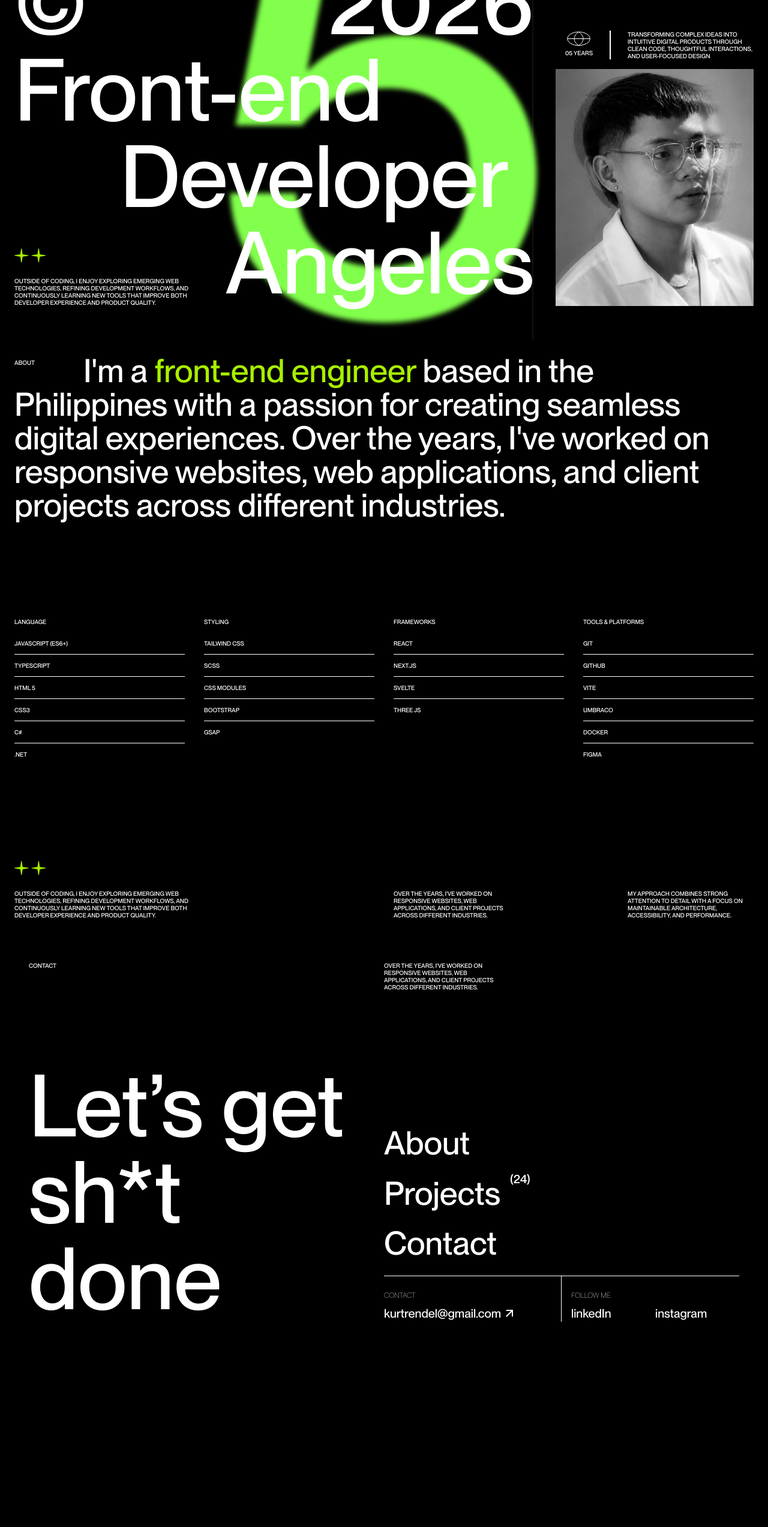
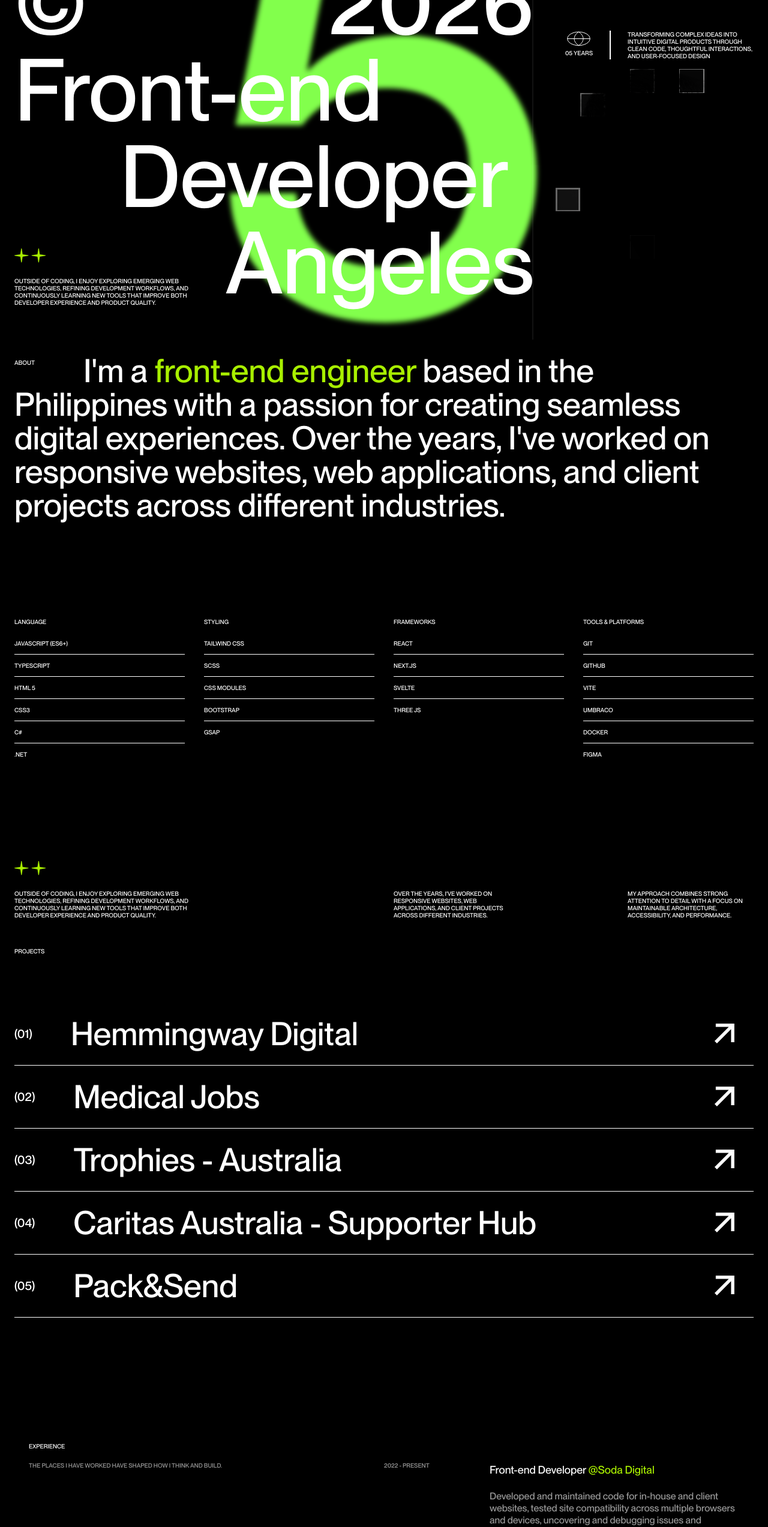
Before and after one commit to mrktegerero/creative-portfolio, a React (Vite) app in the folder Creative.Portfolio/: page / in a window 1280 px wide. Shown: the part 234-2779 px from the top of the page at 60% size. Before the commit the page ends 2485 px from the top, so only its background shows below. Built offline with nearby package versions, Linux system fonts and the light colour scheme.

Commit message:
🐛 fixes ~

```diff
--- a/Creative.Portfolio/src/App.tsx
+++ b/Creative.Portfolio/src/App.tsx
@@ -2,9 +2,10 @@ import { useEffect, useState } from "react";
 import Lenis from "lenis";
 import { ScrollTrigger } from "gsap/ScrollTrigger";
 import { About } from "./Components/Home/About";
+import { Experience } from "./Components/Home/Experience";
 import { Hero } from "./Components/Home/Hero";
-// import { Projects } from "./Components/Home/Projects";
-// import { ProjectList } from "./Components/Home/ProjectList";
+import { Projects } from "./Components/Home/Projects";
+import { ProjectList } from "./Components/Home/ProjectList";
 import { Contact } from "./Components/Footer/Contact";
 import { Nav } from "./Components/Nav/Nav";
 import { LoadingScreen } from "./Components/Loader/LoadingScreen";
@@ -52,10 +53,11 @@ function App() {
 
       <main className="bg-black flex flex-1 flex-col">
         <Nav />
-        <Hero />
+        <Hero isReady={!isLoading} />
         <About />
-        {/* <ProjectList />
-        <Projects /> */}
+        {/* <ProjectList /> */}
+        <Projects />
+        <Experience />
         <Contact />
       </main>
     </>
--- /dev/null
+++ b/Creative.Portfolio/src/Components/Home/Experience.tsx
@@ -0,0 +1,55 @@
+import { Paragraph } from "../Reusable/Paragraph";
+import { experienceData } from "../../data/ExperienceData";
+
+export function Experience() {
+  return (
+    <section id="experience" className="w-full px-6 py-20 md:px-12 md:py-32">
+      <div className="grid gap-12 md:grid-cols-2 md:gap-0">
+        <div className="flex flex-col gap-5">
+          <Paragraph>Experience</Paragraph>
+
+          <Paragraph className="max-w-md text-neutral-100">
+            {experienceData.intro}
+          </Paragraph>
+        </div>
+
+        <div className="flex flex-col gap-12 md:gap-16">
+          <div className="">
+            {experienceData.roles.map((role) => (
+              <article
+                key={`${role.company}-${role.period}`}
+                className="grid gap-5 border-b last:border-b-0 border-white/25 py-8 md:grid-cols-[9rem_minmax(0,1fr)] md:gap-8"
+              >
+                <Paragraph className="text-neutral-100">
+                  {role.period}
+                </Paragraph>
+
+                <div className="flex flex-col gap-5">
+                  <h3 className="text-base font-medium md:text-lg">
+                    {role.title}{" "}
+                    <span className="text-primary-light">
+                      <a
+                        href={role.companyUrl}
+                        target="_blank"
+                        rel="noopener noreferrer"
+                        className="group relative inline-block after:absolute after:bottom-0 after:left-0 after:h-px after:w-full after:origin-left after:scale-x-0 after:bg-current after:transition-transform after:duration-300 hover:after:scale-x-100 focus-visible:after:scale-x-100"
+                      >
+                        @{role.company}
+                      </a>
+                    </span>
+                  </h3>
+                  <p className="max-w-2xl text-sm leading-5 text-neutral-100 md:text-base">
+                    {role.summary}
+                  </p>
+                  <p className="text-xs leading-5 text-white md:text-sm">
+                    {role.technologies}
+                  </p>
+                </div>
+              </article>
+            ))}
+          </div>
+        </div>
+      </div>
+    </section>
+  );
+}
--- a/Creative.Portfolio/src/Components/Home/Hero.tsx
+++ b/Creative.Portfolio/src/Components/Home/Hero.tsx
@@ -1,63 +1,165 @@
+import { useRef } from "react";
+import { useGSAP } from "@gsap/react";
+import gsap from "gsap";
+import { ScrollTrigger } from "gsap/ScrollTrigger";
 import { Icon } from "../Reusable/Icon";
 import { Paragraph } from "../Reusable/Paragraph";
 import { heroData } from "../../data/HeroData";
 import { clsx } from "clsx";
 
-export function Hero() {
+gsap.registerPlugin(useGSAP, ScrollTrigger);
+
+export function Hero({ isReady }: { isReady: boolean }) {
   return (
     <>
       <section className="relative md:h-screen p-6 w-full">
         <div className="w-full h-full relative">
           <h1 className="z-10 relative md:absolute md:bottom-8 md:left-0 text-[clamp(3rem,1.5rem+12.5vw,9rem)] leading-[clamp(3rem,1.5rem+12.5vw,9rem)] flex flex-col">
-                    <span className="flex items-center w-full justify-between"><span>{heroData.heading.copyright}</span><span>{heroData.heading.year}</span></span>
+            <span className="flex items-center w-full justify-between">
+              <span>{heroData.heading.copyright}</span>
+              <span>{heroData.heading.year}</span>
+            </span>
             <span>{heroData.heading.specialty}</span>
-                    <span className="pl-[clamp(1rem,calc(-1rem+15vw),15rem)]">{heroData.heading.role}</span>
-                    <span className="pl-[clamp(2rem,calc(-2rem+30vw),30rem)]">{heroData.heading.location}</span>
+            <span className="pl-[clamp(1rem,calc(-1rem+15vw),15rem)]">
+              {heroData.heading.role}
+            </span>
+            <span className="pl-[clamp(2rem,calc(-2rem+30vw),30rem)]">
+              {heroData.heading.location}
+            </span>
           </h1>
 
           <LeftText />
 
-                <Image />
+          <Image isReady={isReady} />
 
-                <div className="absolute top-2/4 -translate-y-2/4 left-2/4 -translate-x-2/4 text-[500px] md:text-[1000px] font-medium text-primary blur-xs">{heroData.backgroundNumber}</div>
+          <div className="absolute top-2/4 -translate-y-2/4 left-2/4 -translate-x-2/4 text-[500px] md:text-[1000px] font-medium text-primary blur-xs">
+            {heroData.backgroundNumber}
+          </div>
         </div>
       </section>
     </>
-  )
+  );
 }
 
-function Image() {
+function Image({ isReady }: { isReady: boolean }) {
+  const imageRef = useRef<HTMLImageElement>(null);
+  const revealRef = useRef<HTMLDivElement>(null);
+
+  console.log(isReady);
+
+  useGSAP(
+    () => {
+      if (!isReady) return;
+
+      const image = imageRef.current;
+      const blocks = revealRef.current?.querySelectorAll("[data-image-block]");
+
+      if (!image || !blocks?.length) return;
+
+      const motion = gsap.matchMedia();
+
+      motion.add("(prefers-reduced-motion: no-preference)", () => {
+        gsap.set(blocks, {
+          autoAlpha: 1,
+          scale: 1,
+          transformOrigin: "center",
+        });
+        gsap.set(image, { scale: 1.06 });
+
+        return gsap
+          .timeline({
+            scrollTrigger: {
+              trigger: revealRef.current,
+              start: "top 45%",
+              end: "top 10%",
+              scrub: 0.35,
+            },
+          })
+          .to(blocks, {
+            autoAlpha: 0,
+            scale: 0.15,
+            stagger: {
+              each: 0.02,
+              from: "random",
+            },
+            ease: "none",
+          })
+          .to(
+            image,
+            {
+              scale: 1,
+              ease: "none",
+            },
+            0,
+          );
+      });
+
+      motion.add("(prefers-reduced-motion: reduce)", () => {
+        gsap.set(blocks, { autoAlpha: 0 });
+        gsap.set(image, { scale: 1 });
+      });
+
+      return () => motion.revert();
+    },
+    { dependencies: [isReady], revertOnUpdate: true },
+  );
+
   return (
     <div className="max-md:mt-10 z-10 relative max-md:flex max-md:justify-end max-md:w-full md:absolute md:bottom-8 md:right-0">
       <div className="flex flex-col gap-4">
         <div className="flex justify-between gap-4 pl-4">
           <div className="flex flex-col items-center gap-1">
-                        <Icon name={heroData.experience.icon} size={27} testid="globe-icon" />
+            <Icon
+              name={heroData.experience.icon}
+              size={27}
+              testid="globe-icon"
+            />
             <Paragraph>{heroData.experience.duration}</Paragraph>
           </div>
 
           <hr className="border-white border-r-2 h-12"></hr>
 
-                    <Paragraph className="max-w-52.5">{heroData.experience.summary}</Paragraph>
+          <Paragraph className="max-w-52.5">
+            {heroData.experience.summary}
+          </Paragraph>
         </div>
-                <div className="aspect-66/79 w-full max-w-82.5">
-                    <img src={heroData.image.src} alt={heroData.image.alt} className="w-full h-full object-cover"/>
+        <div className="relative aspect-66/79 w-full max-w-82.5 overflow-hidden">
+          <img
+            ref={imageRef}
+            src={heroData.image.src}
+            alt={heroData.image.alt}
+            className="h-full w-full object-cover will-change-transform"
+          />
+          <div
+            ref={revealRef}
+            className="pointer-events-none absolute inset-0 grid grid-cols-8 grid-rows-10"
+          >
+            {Array.from({ length: 80 }, (_, index) => (
+              <span key={index} data-image-block className="bg-black" />
+            ))}
           </div>
         </div>
       </div>
-    )
+    </div>
+  );
 }
 
 export function LeftText({ notAbsolute = false }: { notAbsolute?: boolean }) {
-    return(
-        <div className={`z-10 relative ${!notAbsolute ? "md:absolute md:bottom-8 md:left-0" : ""} max-w-[clamp(20rem,50%,21rem)] flex flex-col gap-4 md:gap-6`}>
+  return (
+    <div
+      className={`z-10 relative ${!notAbsolute ? "md:absolute md:bottom-8 md:left-0" : ""} max-w-[clamp(20rem,50%,21rem)] flex flex-col gap-4 md:gap-6`}
+    >
       <Icon name={heroData.introduction.icon} size={24} testid="hero-icon" />
       <Paragraph>{heroData.introduction.text}</Paragraph>
     </div>
-    )
+  );
 }
 
-export function YearsExperience({verticalAlignment} : { verticalAlignment?: string}) {
+export function YearsExperience({
+  verticalAlignment,
+}: {
+  verticalAlignment?: string;
+}) {
   return (
     <div
       className={clsx(
@@ -68,5 +170,5 @@ export function YearsExperience({verticalAlignment} : { verticalAlignment?: stri
     >
       {heroData.backgroundNumber}
     </div>
-    )
+  );
 }
--- a/Creative.Portfolio/src/data/ContactData.tsx
+++ b/Creative.Portfolio/src/data/ContactData.tsx
@@ -13,8 +13,8 @@ export const contactData = {
          url: "#projects"
      },
      {
-         label: "Contact",
-         url: "#contact"
+         label: "Experience",
+         url: "#experience"
      }
  ],
 
--- /dev/null
+++ b/Creative.Portfolio/src/data/ExperienceData.ts
@@ -0,0 +1,34 @@
+export const experienceData = {
+  intro: "The places I have worked have shaped how I think and build.",
+  roles: [
+    {
+      period: "2022 - Present",
+      title: "Front-end Developer",
+      company: "Soda Digital",
+      companyUrl: "https://www.sodadigital.com.au/",
+      summary:
+        "Developed and maintained code for in-house and client websites, tested site compatibility across multiple browsers and devices, uncovering and debugging issues and addressing inconsistencies and debug errors, troubleshoot issues, and perform routine performance optimizations.",
+      technologies:
+        "Svelte, SvelteKit, Shopify API, .NET, C#, React, Next.js, Lit, TypeScript, Umbraco, Bootstrap and Tailwind.",
+    },
+    {
+      period: "2021 - 2022",
+      title: "Web Developer",
+      company: "Fullstack HQ",
+      companyUrl: "https://fullstackhq.com/",
+      summary:
+        "Work with a variety of different languages, platforms, frameworks, and content management systems, Implemented a pixel-perfect websites and landing pages from concept through development and Standardized all output with a new, responsive, mobile-first approach and strategy.",
+      technologies:
+        "JavaScript, TypeScript, Gatsby, React, Next.js, Vercel, Chakra UI, Prismic and Netlify.",
+    },
+    {
+      period: "2021",
+      title: "Front-end Developer Associate",
+      company: "Chimes Consulting",
+      companyUrl: "https://chimesconsulting.com/",
+      summary:
+        "Created mockup designs for web application and mobile app and Build Chimes Consulting HR System with product team members to implement new feature developments.",
+      technologies: "HTML, PHP, CSS and JavaScript.",
+    },
+  ],
+};
--- a/Creative.Portfolio/src/data/NavData.tsx
+++ b/Creative.Portfolio/src/data/NavData.tsx
@@ -8,20 +8,20 @@ export const navData = {
         {
             items: [
                 {
+                    label: "About",
+                    href: "#about",
+                    target: "_self"
+                },
+                {
                     label: "Projects",
                     href: "#projects",
                     target: "_self"
                 },
-                // {
-                //     label: "Approach",
-                //     href: "#approach",
-                //     target: "_self"
-                // },
                 {
-                    label: "About",
-                    href: "#about",
+                    label: "Experience",
+                    href: "#experience",
                     target: "_self"
-                }
+                },
             ]
         },
         {
--- a/Creative.Portfolio/src/data/ProjectsData.tsx
+++ b/Creative.Portfolio/src/data/ProjectsData.tsx
@@ -1,6 +1,6 @@
 import medicalJobs from "../assets/medical-jobs.png";
 import caritas from "../assets/caritas.jpg";
-import villages from "../assets/Villages.png";
+// import villages from "../assets/Villages.png";
 import trophies from "../assets/trophies.png";
 import ac101 from "../assets/ac101.png";
 import hemmingwayDigital from "../assets/hemmingway.png";
@@ -9,27 +9,19 @@ import buymate from "../assets/buymate.png";
 
 export const projectsData = [
   {
-    title: "Aged Care 101",
-    link: "https://www.agedcare101.com.au/",
+    title: "Medical Jobs",
+    link: "https://www.medicaljobsinternational.com/",
     image: {
-      src: ac101,
-      alt: "Aged Care 101",
+      src: medicalJobs,
+      alt: "Medical Jobs",
     },
   },
   {
-    title: "Caritas Australia - Supporter Hub",
-    link: "https://www.caritas.org.au/",
+    title: "Hemmingway Digital",
+    link: "https://dev-hemmingway.soda.dev/ux-and-ui-design/",
     image: {
-      src: caritas,
-      alt: "Caritas Australia - Supporter Hub",
-    },
-  },
-  {
-    title: "Trophies - Australia",
-    link: "https://www.trophies.com.au/",
-    image: {
-      src: trophies,
-      alt: "Trophies - Australia",
+      src: hemmingwayDigital,
+      alt: "Hemmingway Digital",
     },
   },
   {
@@ -113,14 +105,6 @@ export const projectsData = [
     },
   },
   {
-    title: "Villages Australia - Rebuild",
-    link: "https://uat-villages-rebuild.soda.dev/",
-    image: {
-      src: villages,
-      alt: "Villages Australia - Rebuild",
-    },
-  },
-  {
     title: "Aged Care 101",
     link: "https://www.agedcare101.com.au/",
     image: {
@@ -192,12 +176,4 @@ export const projectsData = [
       alt: "Hemmingway Digital",
     },
   },
-  {
-    title: "Villages Australia - Rebuild",
-    link: "https://uat-villages-rebuild.soda.dev/",
-    image: {
-      src: villages,
-      alt: "Villages Australia - Rebuild",
-    },
-  },
 ];
```
Lines whose indentation alone changed are shown as unchanged.
